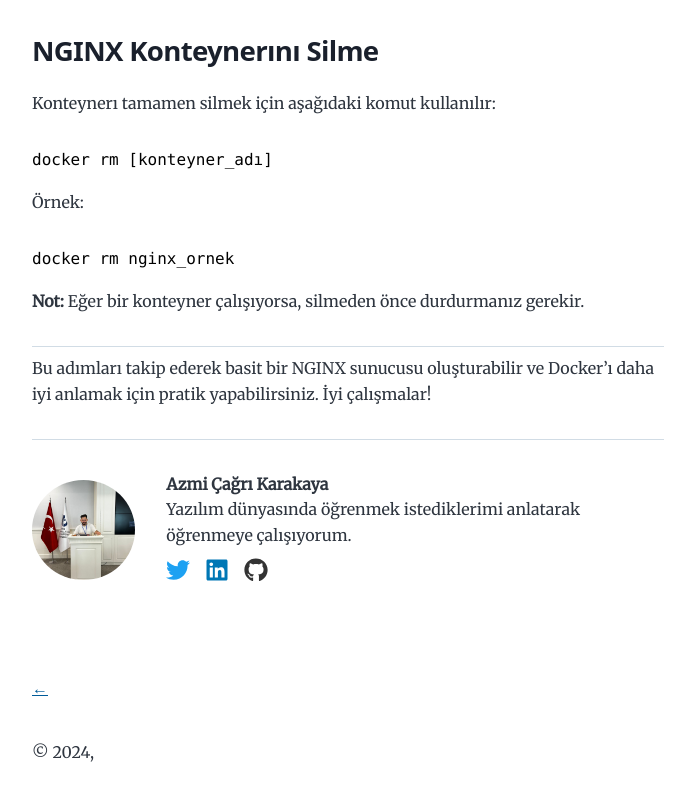
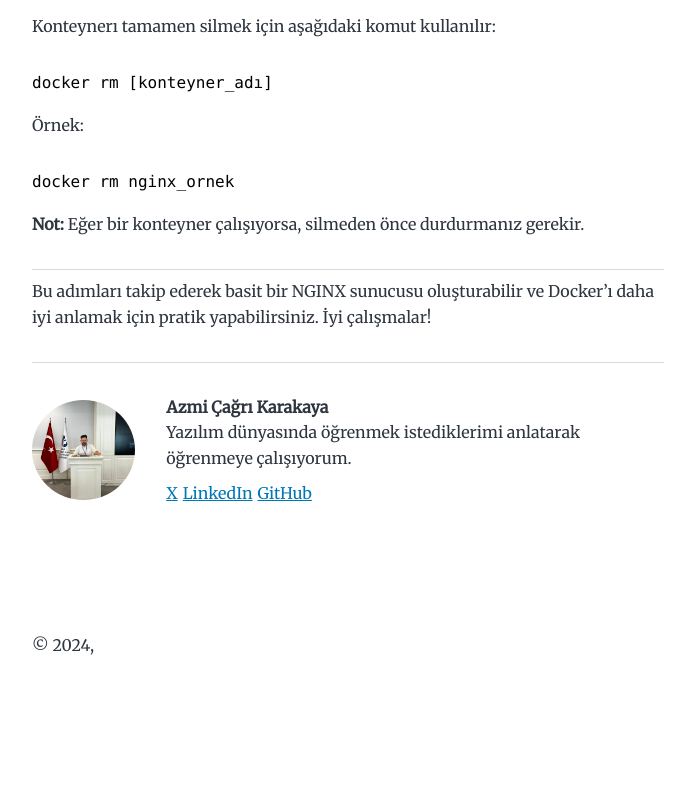
Before and after one commit to azmick/yazilimcigunlugum, a Gatsby site: page /Basit-Bir-NGINX-Sunucusu-Olusturmak/ in a window 1280 px wide. Shown: the part 1548-2348 px from the top of the page, without its empty margins (292-976 px from the left). After the commit the page ends 2269 px from the top, so only its background shows below. Built offline with nearby package versions, Linux system fonts and the light colour scheme; Gatsby itself is replaced by a stand-in of ours; some packages are replaced by stand-ins of ours; code samples lack their colours.

Commit message:
sosyal medya düzenlemeleri.

```diff
--- a/content/blog/Basit-Bir-NGINX-Sunucusu-Olusturmak/index.md
+++ b/content/blog/Basit-Bir-NGINX-Sunucusu-Olusturmak/index.md
@@ -4,7 +4,6 @@
 description: "Docker kullanarak basit bir NGINX sunucusu oluşturma ve yönetme adımları."
 ---
 
-## Basit Bir NGINX Sunucusu Oluşturmak
 
 Docker, konteyner tabanlı uygulama geliştirme ve yönetme için harika bir araçtır. Bu yazıda, basit bir NGINX sunucusu oluşturmayı ve yönetmeyi öğreneceğiz.
 
--- a/gatsby-config.js
+++ b/gatsby-config.js
@@ -22,6 +22,8 @@
   },
   plugins: [
     `gatsby-plugin-image`,
+    `gatsby-plugin-sharp`,
+    `gatsby-transformer-sharp`,
     {
       resolve: `gatsby-source-filesystem`,
       options: {
@@ -56,8 +58,6 @@
         ],
       },
     },
-    `gatsby-transformer-sharp`,
-    `gatsby-plugin-sharp`,
     {
       resolve: `gatsby-plugin-feed`,
       options: {
@@ -114,11 +114,8 @@
         short_name: `Gatsby`,
         start_url: `/`,
         background_color: `#ffffff`,
-        // This will impact how browsers show your PWA/website
-        // https://css-tricks.com/meta-theme-color-and-trickery/
-        // theme_color: `#663399`,
         display: `minimal-ui`,
-        icon: `src/images/gatsby-icon.png`, // This path is relative to the root of the site.
+        icon: `src/images/gatsby-icon.png`,
       },
     },
   ],
--- a/gatsby-ssr.js
+++ b/gatsby-ssr.js
@@ -1,5 +1,6 @@
 const React = require("react");
 const ThemeProvider = require("./src/context/ThemeContext");
+
 
 exports.onRenderBody = ({ setHtmlAttributes }) => {
   setHtmlAttributes({ lang: `en` });
--- a/src/components/bio.js
+++ b/src/components/bio.js
@@ -1,8 +1,6 @@
-import * as React from "react"
-import { useStaticQuery, graphql } from "gatsby"
-import { StaticImage } from "gatsby-plugin-image"
-// React-Icons'dan sosyal medya ikonlarını import ediyoruz
-import { FaTwitter, FaLinkedin, FaGithub } from "react-icons/fa"
+import * as React from "react";
+import { useStaticQuery, graphql } from "gatsby";
+import { StaticImage } from "gatsby-plugin-image";
 
 const Bio = () => {
   const data = useStaticQuery(graphql`
@@ -21,36 +19,39 @@
         }
       }
     }
-  `)
+  `);
 
-  const author = data.site.siteMetadata?.author
-  const social = data.site.siteMetadata?.social
+  const author = data.site.siteMetadata?.author;
+  const social = data.site.siteMetadata?.social;
 
   return (
     <div className="bio" style={{ display: "flex", alignItems: "center" }}>
+      {/* Profil Resmi */}
       <StaticImage
         className="bio-avatar"
         layout="fixed"
         formats={["auto", "webp", "avif"]}
         src="../images/blog-profile-pic.jpg"
-        width={125} // Görselin genişliği artırıldı
-        height={100} // Görselin yüksekliği artırıldı
+        width={125}
+        height={100}
         quality={100}
         alt="Profile picture"
-        style={{ borderRadius: "50%" }} // Görseli yuvarlak yapmak için
+        style={{ borderRadius: "50%" }}
       />
       <div style={{ marginLeft: "15px" }}>
         {author?.name && <strong style={{ display: "block" }}>{author.name}</strong>}
         {author?.summary && <p style={{ margin: 0 }}>{author.summary}</p>}
-        <div style={{ marginTop: "10px", display: "flex", gap: "15px" }}>
+
+        {/* Sosyal Medya Linkleri */}
+        <div style={{ marginTop: "10px", display: "flex", flexDirection: "row", gap: "5px" }}>
           {social?.twitter && (
             <a
               href={`https://twitter.com/${social.twitter}`}
               target="_blank"
               rel="noopener noreferrer"
-              aria-label="Twitter"
+              style={{ color: "#0077B5"  }}
             >
-              <FaTwitter size={24} style={{ color: "#1DA1F2" }} />
+              X
             </a>
           )}
           {social?.linkedin && (
@@ -58,9 +59,9 @@
               href={`https://linkedin.com/in/${social.linkedin}`}
               target="_blank"
               rel="noopener noreferrer"
-              aria-label="LinkedIn"
+              style={{ color: "#0077B5" }}
             >
-              <FaLinkedin size={24} style={{ color: "#0077B5" }} />
+              LinkedIn
             </a>
           )}
           {social?.github && (
@@ -68,15 +69,15 @@
               href={`https://github.com/${social.github}`}
               target="_blank"
               rel="noopener noreferrer"
-              aria-label="GitHub"
+              style={{ color: "#0077B5" }}
             >
-              <FaGithub size={24} style={{ color: "#333" }} />
+              GitHub
             </a>
           )}
         </div>
       </div>
     </div>
-  )
-}
+  );
+};
 
-export default Bio
+export default Bio;
```
Also changed, not shown: package.json (+4 -4 lines), content/blog/deneme/index.md (deleted), src/images/github-icon.png (added), src/images/linkedin-icon.png (added), src/images/twitter-icon.png (added), 1 other file.
